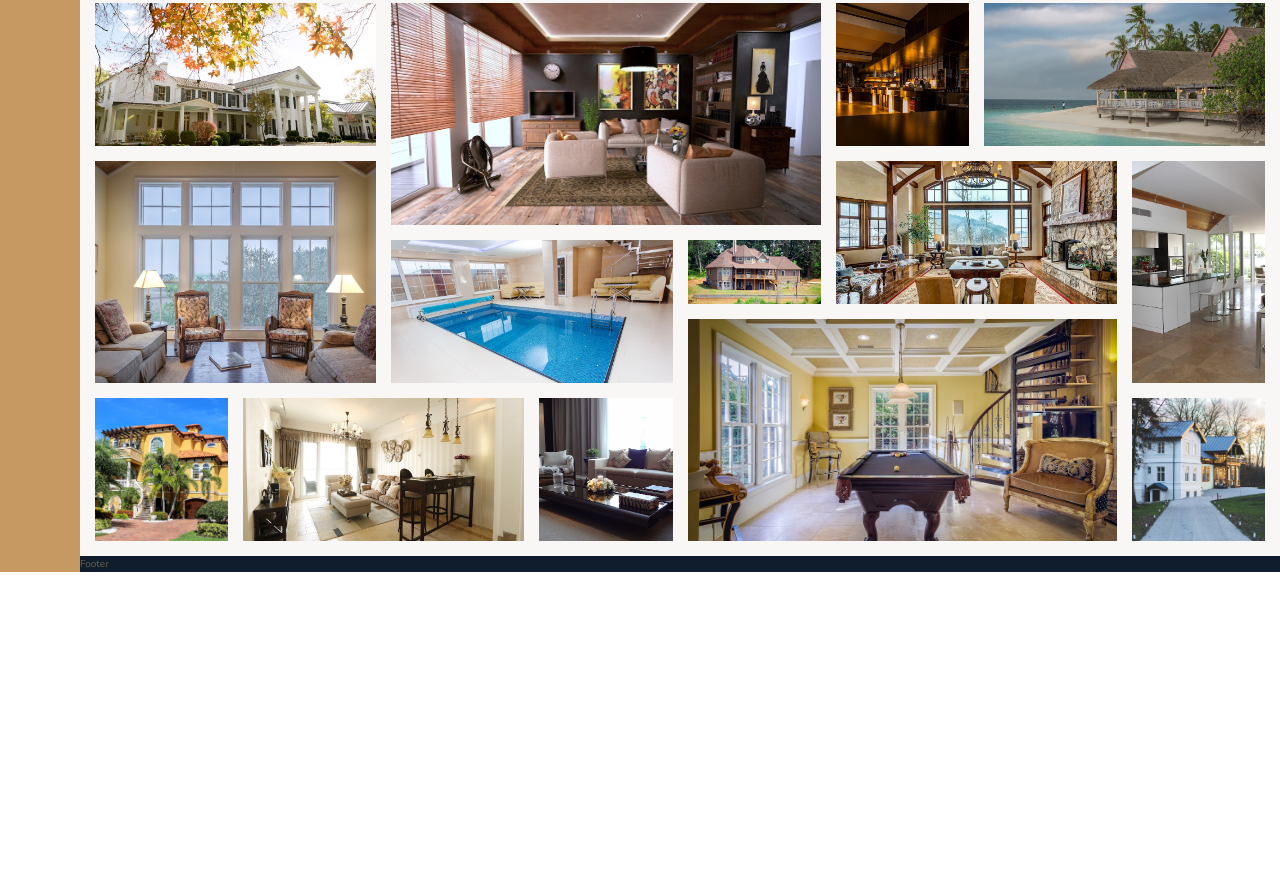
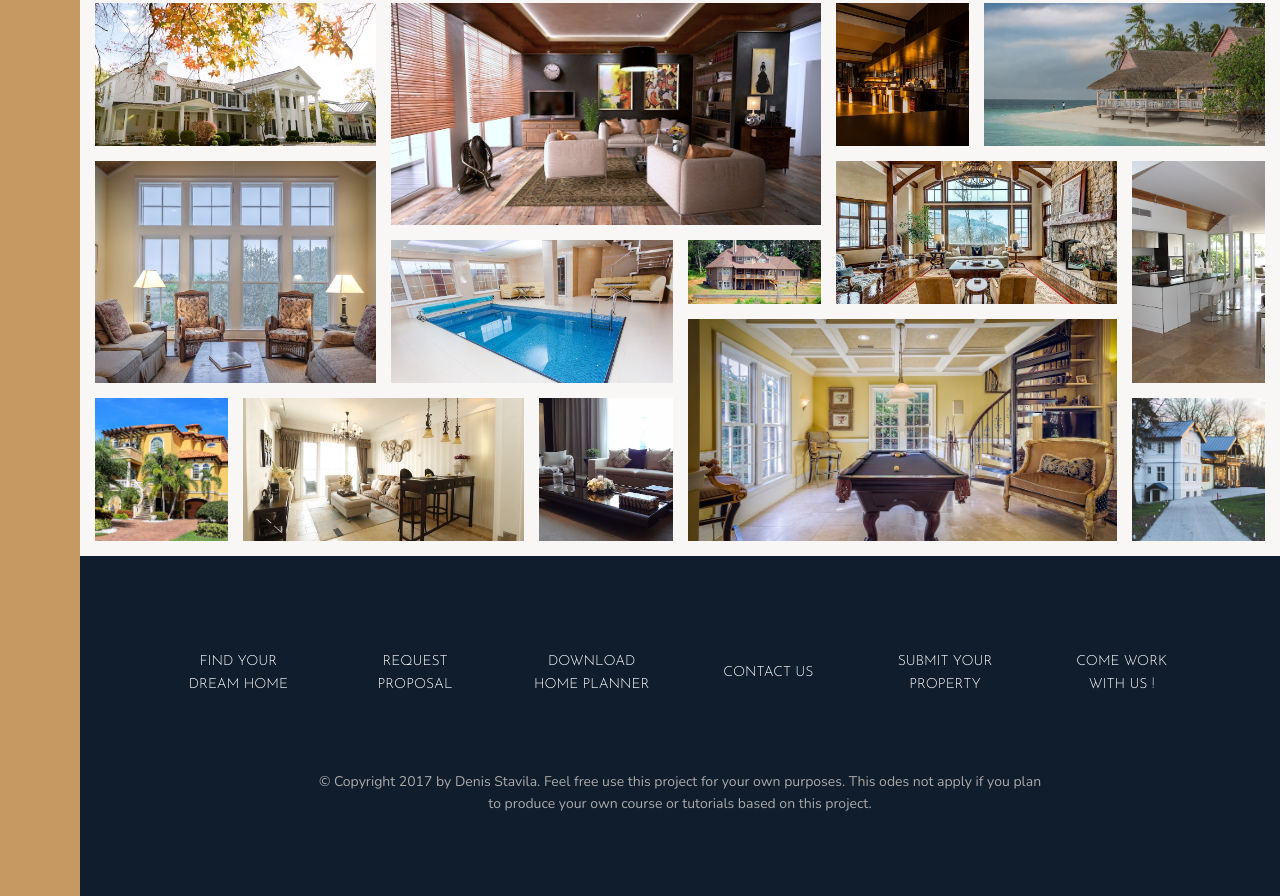
Before and after one commit to XenderMd/Nexter, a website: page index.html in a window 1280 px wide. Shown: the part 3084-3980 px from the top of the page. Before the commit the page ends 3656 px from the top, so only its background shows below. Drawn offline with nearby package versions, Linux system fonts and the light colour scheme.

Commit message:
Building Footer

```diff
--- a/index.html
+++ b/index.html
@@ -348,7 +348,18 @@
         </section>
 
         <footer class="footer">
-            Footer
+            <ul class="nav">
+                <li class="nav__item"><a href="#" class="nav__link">Find your dream home</a></li>
+                <li class="nav__item"><a href="#" class="nav__link">Request proposal</a></li>
+                <li class="nav__item"><a href="#" class="nav__link">Download home planner</a></li>
+                <li class="nav__item"><a href="#" class="nav__link">Contact us</a></li>
+                <li class="nav__item"><a href="#" class="nav__link">Submit your property</a></li>
+                <li class="nav__item"><a href="#" class="nav__link">Come work with us !</a></li>
+            </ul>
+
+            <p class="copyright">
+                &copy; Copyright 2017 by Denis Stavila. Feel free use this project for your own purposes. This odes not apply if you plan to produce your own course or tutorials based on this project.
+            </p>
         </footer>
 
     </body>
--- a/sass/_footer.scss
+++ b/sass/_footer.scss
@@ -1,4 +1,41 @@
 .footer{
     background-color: $color-secondary;
     grid-column: full-start/full-end;
+    padding: 8rem;
 }
+
+.nav{
+    list-style: none;
+
+    display: grid;
+    grid-template-columns: repeat(auto-fit, minmax(15rem, 1fr));
+    grid-gap:2rem;
+    align-items: center;
+
+    &__link:link, &__link:visited{
+        font-size: 1.4rem;
+        color: #fff;
+        text-decoration: none;
+        font-family: $font-display;
+        text-transform: uppercase;
+        text-align: center;
+        padding: 1.5rem;
+        display: block;
+        transition: all 0.2s;
+    }
+
+    &__link:hover, &__link:active{
+        background-color: rgba(#fff, 0.05);
+        transform: translateY(-3px);
+    }
+}
+
+.copyright{
+    font-size: 1.4rem;
+    color: $color-grey-light-2;
+    margin-top: 6rem;
+    margin-left: auto;
+    margin-right: auto;
+    text-align: center;
+    width: 70%;
+}
```
Also changed, not shown: css/style.css.
